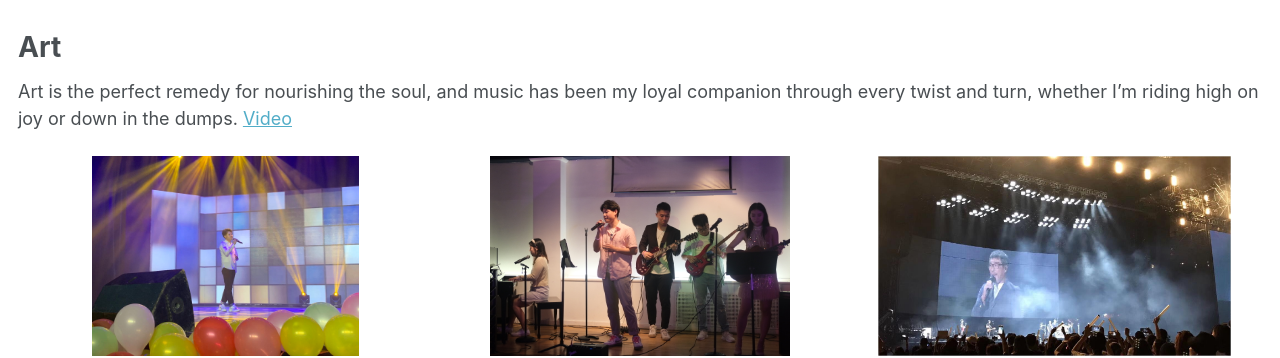
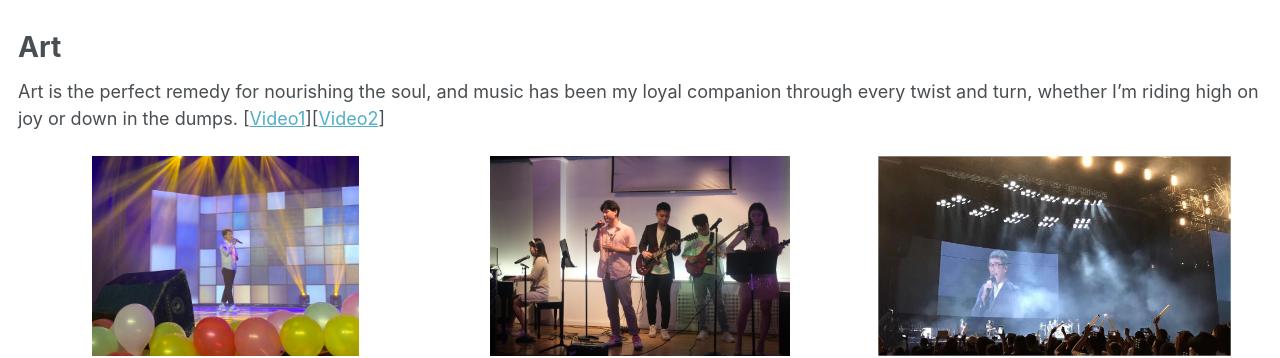
Before and after one commit to liudong-chen/liudong-chen.github.io, a Jekyll site: the page built from _pages/portfolio.md, in a window 1280 px wide and 900 px high. Shown: the part 461-819 px from the top of the window. Built offline with Jekyll 4.4.1, drawn with Linux system fonts in a browser that asks for light colours.

Commit message:
Update portfolio.md

```diff
--- a/_pages/portfolio.md
+++ b/_pages/portfolio.md
@@ -22,7 +22,7 @@ When I'm not studying, I love playing badminton, ping pong, and billiards, hitti
 
 # Art
 
-Art is the perfect remedy for nourishing the soul, and music has been my loyal companion through every twist and turn, whether I'm riding high on joy or down in the dumps. [Video](https://www.youtube.com/watch?v=K1lEshLJYCE)
+Art is the perfect remedy for nourishing the soul, and music has been my loyal companion through every twist and turn, whether I'm riding high on joy or down in the dumps. [[Video1](https://www.youtube.com/watch?v=K1lEshLJYCE)][[Video2](../images/955.MP4)]
 
 <div style="display: flex; justify-content: space-between; align-items: center; margin-top: 10px; margin-bottom: 10px;">
   <img src="/images/Sing.jpg" style="height: 200px; flex: 1; object-fit: contain;">
```
